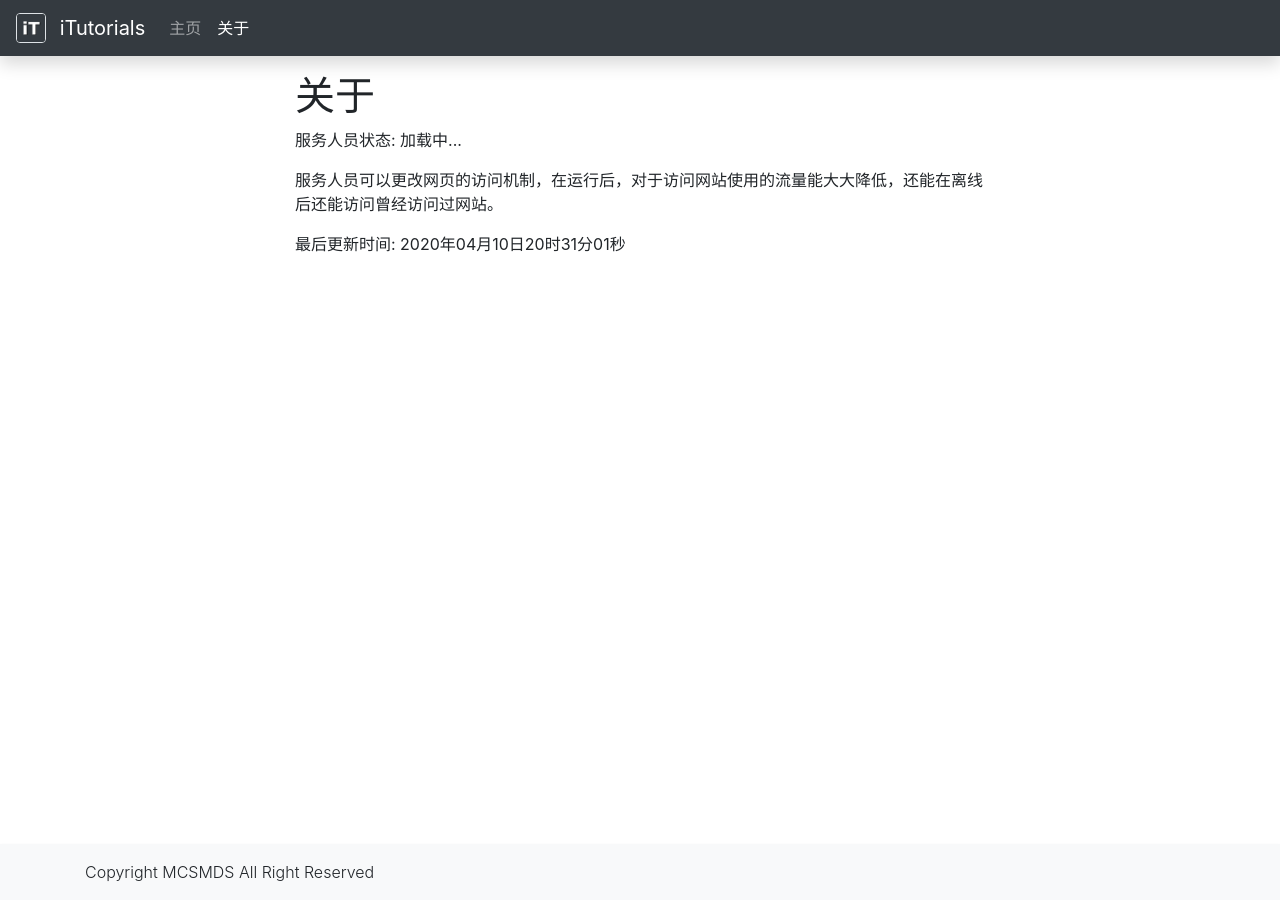
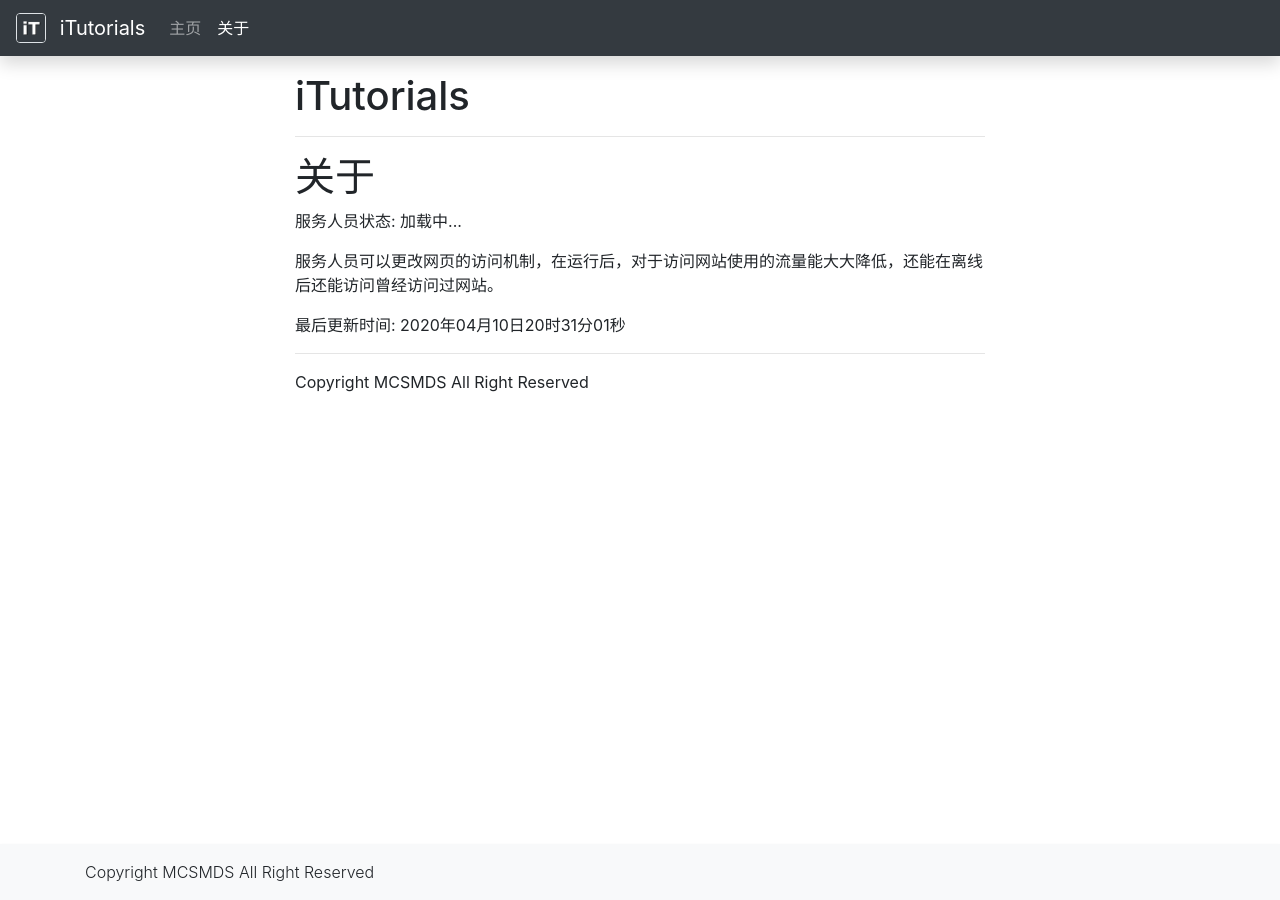
Before and after one commit to MCSMDS/iTutorials2, a Jekyll site: the page built from about.md, in a window 1280 px wide. Built offline with Jekyll 4.4.1, drawn with Linux system fonts in a browser that asks for light colours; our own code applies the rules of GitHub Pages for plain Markdown files.

Commit message:
Update default.html

```diff
--- a/_layouts/default.html
+++ b/_layouts/default.html
@@ -45,7 +45,15 @@
 
     <main class="mt-3{% if page.url == "/404.html" %} my-auto{% endif %}">
       <div class="container-md{% unless page.bgd %} article{% endunless %}" {% unless page.bgd %} style="max-width:720px" {% endunless %}>
+        {% unless page.bgd %}
+          <h1 class="d-print-none">iTutorials</h1>
+          <hr class="d-print-none">
+        {% endunless %}
         {{- content -}}
+        {% unless page.bgd %}
+          <hr class="d-print-none">
+          <p class="d-print-none">Copyright MCSMDS All Right Reserved</p>
+        {% endunless %}
       </div>
     </main>
 
```
